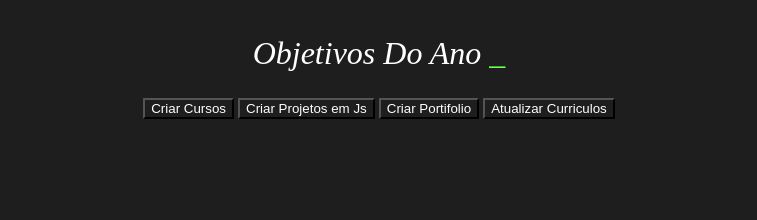
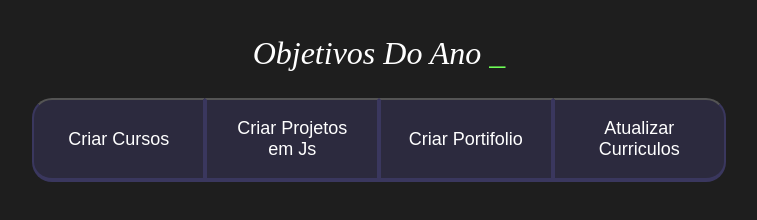
Before and after one commit to ponziot/3F_2024, a plain HTML site: page index.html in a window 1280 px wide. Shown: the whole page, without its empty margins (261-1018 px from the left). Drawn offline with Linux system fonts and the light colour scheme.

Commit message:
css
03/05

```diff
--- a/index.html
+++ b/index.html
@@ -14,11 +14,11 @@
     <h2 class="Titulo">Objetivos Do Ano <span>_</span></h2>
 
 
-    <div class="botao">
-    <button class="butoens">Criar Cursos</button>
-    <button class="butoens">Criar Projetos em Js</button>
-    <button class="butoens">Criar Portifolio</button>
-    <button class="butoens">Atualizar Curriculos</button>
+    <div class="butoens">
+    <button class="botao">Criar Cursos</button>
+    <button class="botao">Criar Projetos em Js</button>
+    <button class="botao">Criar Portifolio</button>
+    <button class="botao">Atualizar Curriculos</button>
     </div>
 
     </section>
--- a/style.css
+++ b/style.css
@@ -1,5 +1,4 @@
 :root{
-
     --corfundo: #1e1e1e ;
     --verde: #6FFF57;
     --branco: #FFFFFF;
@@ -8,19 +7,18 @@
     --textofundo: rgba(58,55,94,0.3);
 }
 
-
-
-
 *{
     background-color: var(--corfundo);
     color: var(--branco);
 }
+
 .Titulo {
     color: var(--branco);
     font-style: italic;
     font-size: xx-large;
     font-weight: normal;
 }
+
 span {
     color: var(--verde);
 }
@@ -30,6 +28,45 @@ span {
  flex-direction: column;
  justify-content: center;
  align-items: center;
+ max-width: 1200px;
+ width: 100%;
+ margin: 0 auto;
+}
 
+.botao {
+    background-color: var(--botaoinativo);
+    color: white;
+    display: flex;
+    justify-content: center;
+    align-items: center;
+    padding: 1em;
+    font-size: 18px;
+    width: 100%;
+    border-bottom: 4px solid var(--botaoativo);
+    border-left: 2px solid var(--botaoativo);
+    border-right: 2px solid var(--botaoativo);
+}
 
+.butoens {
+    display: block;
+ }
+
+ .botao:first-child {
+     border-radius: 20px 20px 0 0;
+ }
+
+ .botao:last-child {
+     border-radius: 0 0 20px 20px;
+ }
+  @media screen and (min-width: 700px) {
+     .butoens{
+         display: flex;
+
+     }
+.botao:last-child{
+    border-radius: 0 20px 20px 0;
 }
+.botao:first-child{
+    border-radius: 20px 0 0 20px;
+}
+ }
```
